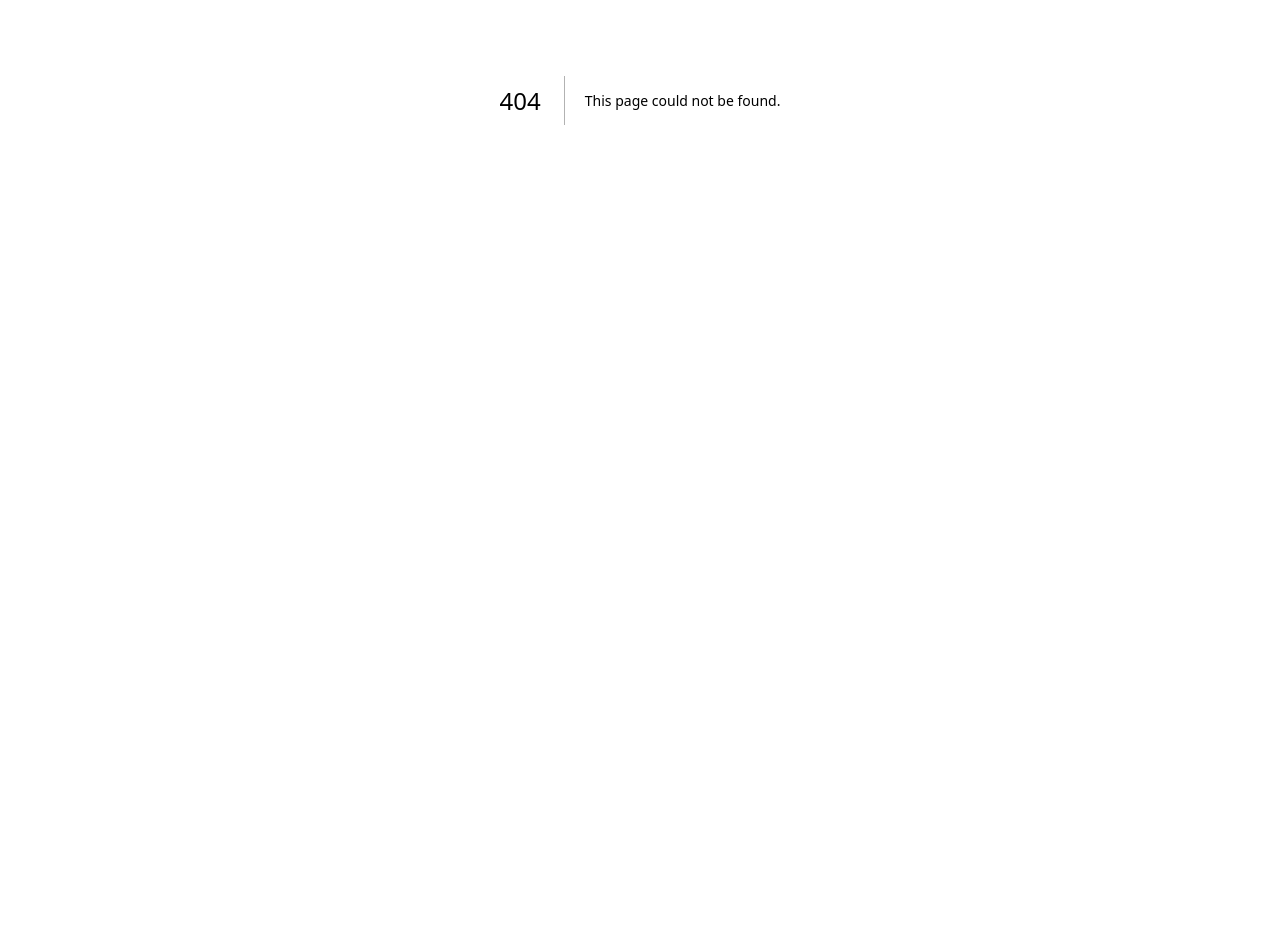
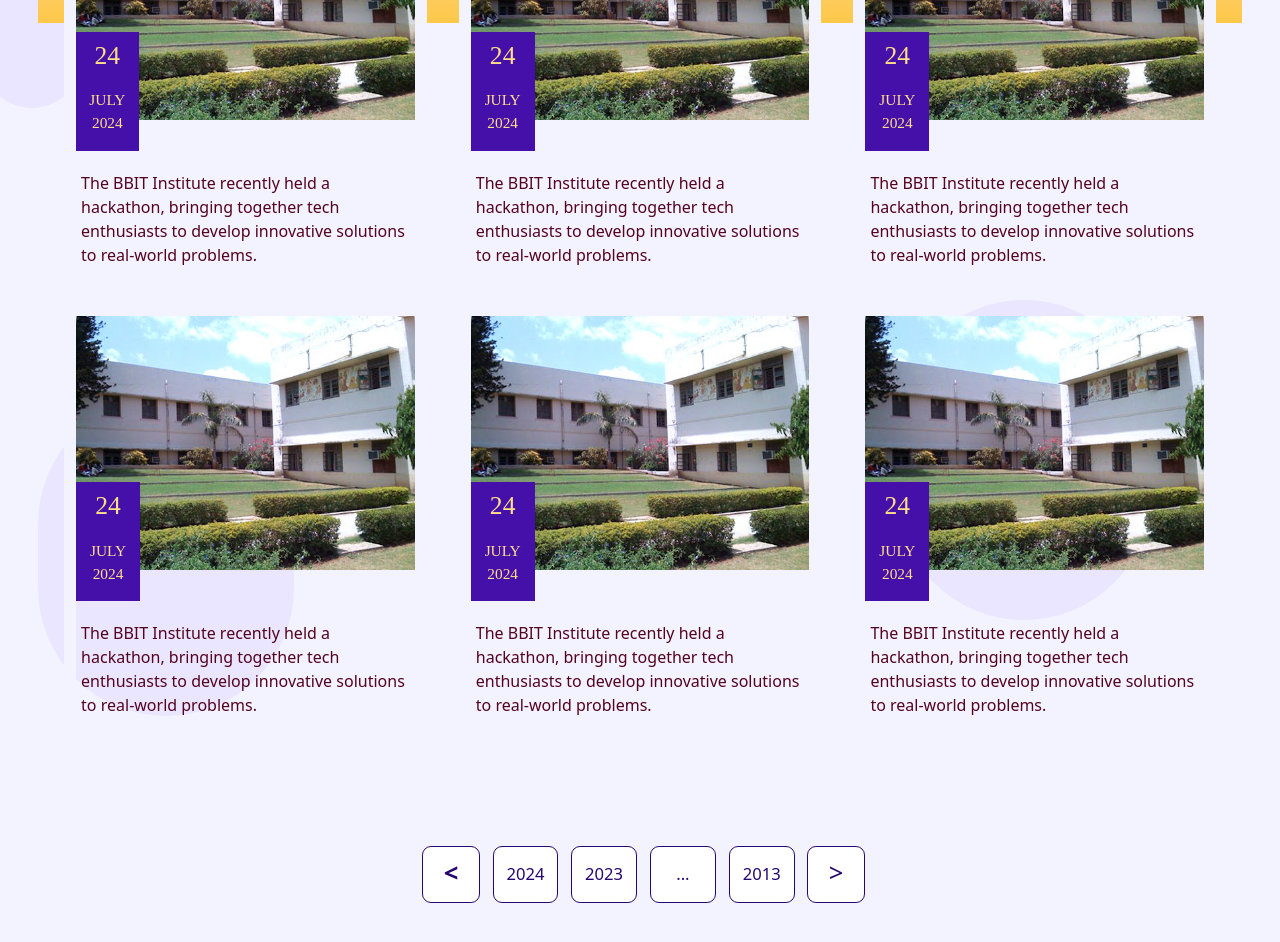
Before and after one commit to Aaditya-T/bbit-website, a Next.js app: page /events in a window 1280 px wide. Before the commit this address had no page. Shown: the part 300-1242 px from the top of the page. Before the commit the page ends 800 px from the top, so only its background shows below. Built offline with nearby package versions, Linux system fonts and the light colour scheme.

Commit message:
event page done

```diff
--- /dev/null
+++ b/pages/events.js
@@ -0,0 +1,108 @@
+const events = () => {
+  return (
+      <>
+      <div className="bg-[#F3F2FF]">
+          <div className="bg-[#F3F2FF] relative mx-[3vw] min-h-screen">
+              {/* Header */}
+              <div className="text-center pb-[30vh] pt-[2vw] bg-gradient-to-b from-[#F3F2FF] via-[#FAD9929A] to-[#FFC84A] z-10 absolute w-full">
+                  <h1 className="text-[3vw] font-bold text-[#54031F] font-[OrelegaOne]">EVENTS</h1>
+              </div>
+
+              {/* Events Grid */}
+              <div className="grid grid-cols-3 gap-8 z-20 relative top-[10vw] p-[2vw]">
+                  {/* Event Card */}
+                  <div className="relative z-20 border-[1vw] border-[#F3F2FF] rounded-[1vw] overflow-hidden border-b-0">
+                      <img src="/events_images/event_img.jpg" alt="Event Image" className="w-full" />
+                      <div className="absolute top-[13vw] bg-[#450FA9] text-[#FFDE88] text-center w-[4.9vw] z-50 overflow-visible font-[OrelegaOne] font-normal">
+                          <p className="pt-[0.4vw] pb-[1vw] text-[2vw] font-[OrelegaOne]">24</p>
+                          <p className="text-[1.2vw] uppercase font-[OrelegaOne]">July</p>
+                          <p className="text-[1.2vw] pb-[1.3vw] font-[OrelegaOne]">2024</p>
+                      </div>
+                      <div className="pt-[4vw] p-[0.4vw] font-medium">
+                          <p className="text-[#54031F]">The BBIT Institute recently held a hackathon, bringing together tech enthusiasts to develop innovative solutions to real-world problems.</p>
+                      </div>
+                  </div>
+
+                  {/* Repeat the above block for each event card */}
+                  <div className="relative z-20 border-[1vw] border-[#F3F2FF] rounded-[1vw] overflow-hidden">
+                      <img src="/events_images/event_img.jpg" alt="Event Image" className="w-full" />
+                      <div className="absolute top-[13vw] -left-0 bg-[#450FA9] text-[#FFDE88] text-center w-16 z-50 overflow-visible font-[OrelegaOne]">
+                          <p className="pt-[0.4vw] pb-[1vw] text-[2vw] font-[OrelegaOne]">24</p>
+                          <p className="text-[1.2vw] uppercase font-[OrelegaOne]">July</p>
+                          <p className="text-[1.2vw] pb-[1.3vw] font-[OrelegaOne]">2024</p>
+                      </div>
+                      <div className="pt-[4vw] p-[0.4vw] font-medium">
+                          <p className="text-[#54031F]">The BBIT Institute recently held a hackathon, bringing together tech enthusiasts to develop innovative solutions to real-world problems.</p>
+                      </div>
+                  </div>
+
+                  <div className="relative z-20 border-[1vw] border-[#F3F2FF] rounded-[1vw] overflow-hidden border-b-0">
+                      <img src="/events_images/event_img.jpg" alt="Event Image" className="w-full" />
+                      <div className="absolute top-[13vw] -left-0 bg-[#450FA9] text-[#FFDE88] text-center w-16 z-50 overflow-visible font-[OrelegaOne]">
+                          <p className="pt-[0.4vw] pb-[1vw] text-[2vw] font-[OrelegaOne]">24</p>
+                          <p className="text-[1.2vw] uppercase font-[OrelegaOne]">July</p>
+                          <p className="text-[1.2vw] pb-[1.3vw] font-[OrelegaOne]">2024</p>
+                      </div>
+                      <div className="pt-[4vw] p-[0.4vw] font-medium">
+                          <p className="text-[#54031F]">The BBIT Institute recently held a hackathon, bringing together tech enthusiasts to develop innovative solutions to real-world problems.</p>
+                      </div>
+                  </div>
+
+                  <div className="relative z-20 border-[1vw] border-[#F3F2FF] rounded-[1vw] overflow-hidden border-t-0">
+                      <img src="/events_images/event_img.jpg" alt="Event Image" className="w-full" />
+                      <div className="absolute top-[13vw] -left-0 bg-[#450FA9] text-[#FFDE88] text-center w-16 z-50 overflow-visible font-[OrelegaOne]">
+                          <p className="pt-[0.4vw] pb-[1vw] text-[2vw] font-[OrelegaOne]">24</p>
+                          <p className="text-[1.2vw] uppercase font-[OrelegaOne]">July</p>
+                          <p className="text-[1.2vw] pb-[1.3vw] font-[OrelegaOne]">2024</p>
+                      </div>
+                      <div className="pt-[4vw] p-[0.4vw] font-medium">
+                          <p className="text-[#54031F]">The BBIT Institute recently held a hackathon, bringing together tech enthusiasts to develop innovative solutions to real-world problems.</p>
+                      </div>
+                  </div>
+
+                  <div className="relative z-20 border-[1vw] border-[#F3F2FF] rounded-[1vw] overflow-hidden border-t-0">
+                      <img src="/events_images/event_img.jpg" alt="Event Image" className="w-full" />
+                      <div className="absolute top-[13vw] -left-0 bg-[#450FA9] text-[#FFDE88] text-center w-16 z-50 overflow-visible font-[OrelegaOne]">
+                          <p className="pt-[0.4vw] pb-[1vw] text-[2vw] font-[OrelegaOne]">24</p>
+                          <p className="text-[1.2vw] uppercase font-[OrelegaOne]">July</p>
+                          <p className="text-[1.2vw] pb-[1.3vw] font-[OrelegaOne]">2024</p>
+                      </div>
+                      <div className="pt-[4vw] p-[0.4vw] font-medium">
+                          <p className="text-[#54031F]">The BBIT Institute recently held a hackathon, bringing together tech enthusiasts to develop innovative solutions to real-world problems.</p>
+                      </div>
+                  </div>
+
+                  <div className="relative z-20 border-[1vw] border-[#F3F2FF] rounded-[1vw] overflow-hidden border-t-0">
+                      <img src="/events_images/event_img.jpg" alt="Event Image" className="w-full" />
+                      <div className="absolute top-[13vw] -left-0 bg-[#450FA9] text-[#FFDE88] text-center w-16 z-50 overflow-visible font-[OrelegaOne]">
+                          <p className="pt-[0.4vw] pb-[1vw] text-[2vw] font-[OrelegaOne]">24</p>
+                          <p className="text-[1.2vw] uppercase font-[OrelegaOne]">July</p>
+                          <p className="text-[1.2vw] pb-[1.3vw] font-[OrelegaOne]">2024</p>
+                      </div>
+                      <div className="pt-[4vw] p-[0.4vw] font-medium">
+                          <p className="text-[#54031F]">The BBIT Institute recently held a hackathon, bringing together tech enthusiasts to develop innovative solutions to real-world problems.</p>
+                      </div>
+                  </div>
+              </div>
+
+              {/* Pagination */}
+              <div className="inline-flex mt-52 mb-10 ml-[29.5vw]">
+                  <button className=" m-[0.5vw]  py-[0.5vw] px-[1.6vw] bg-white border rounded-[0.7vw] hover:bg-purple-100 border-[#27066F] text-[2vw] pb-[0.8vw] font-semibold text-[#27066F]">&lt;</button>
+                  <button className=" text-[#27066F] m-[0.5vw] py-[0.5vw] px-[1vw] bg-white border rounded-[0.7vw] hover:bg-purple-100 border-[#27066F] text-[1.3vw]">2024</button>
+                  <button className=" text-[#27066F] m-[0.5vw] py-[0.5vw] px-[1vw] bg-white border rounded-[0.7vw] hover:bg-purple-100 border-[#27066F] text-[1.3vw]">2023</button>
+                  <button className=" text-[#27066F] m-[0.5vw] py-[0.5vw] px-[2vw] bg-white border rounded-[0.7vw] hover:bg-purple-100 border-[#27066F] text-[1.3vw]">...</button>
+                  <button className=" text-[#27066F] m-[0.5vw] py-[0.5vw] px-[1vw] bg-white border rounded-[0.7vw] hover:bg-purple-100 border-[#27066F] text-[1.3vw]">2013</button>
+                  <button className=" text-[#27066F] m-[0.5vw] py-[0.5vw] px-[1.6vw] bg-white border rounded-[0.7vw] hover:bg-purple-100 border-[#27066F] text-[2vw] pb-[0.8vw]">&gt;</button>
+              </div>
+          </div>
+          <div className=" w-[8vw] h-[16vh] rounded-[20vh] bg-[#EAE6FF] -ml-[1.5vw] mt-[0vw] bottom-[0.6vh] top-[35vh] absolute z-0 "></div>
+          <div className=" w-[20vw] h-[40vh] rounded-[20vh] bg-[#EAE6FF] ml-[3vw] mt-[0vw] bottom-[0.6vh] top-[87vh] absolute z-0"></div>
+          <div className="w-[10vw] h-[20vh] rounded-[20vh] bg-[#EAE6FF] ml-[88.6vw] mt-[0vw] bottom-[0.6vh] top-[12vh] absolute z-0"></div>
+          <div className="w-[20vw] h-[40vh] rounded-[25vh] bg-[#EAE6FF] ml-[70vw] mt-[0vw] bottom-[0.6vh] top-[75vh] absolute z-0"></div>
+
+        </div>
+      </>
+  )
+}
+
+export default events;
```
Also changed, not shown: public/events_images/event_img.jpg (added).
